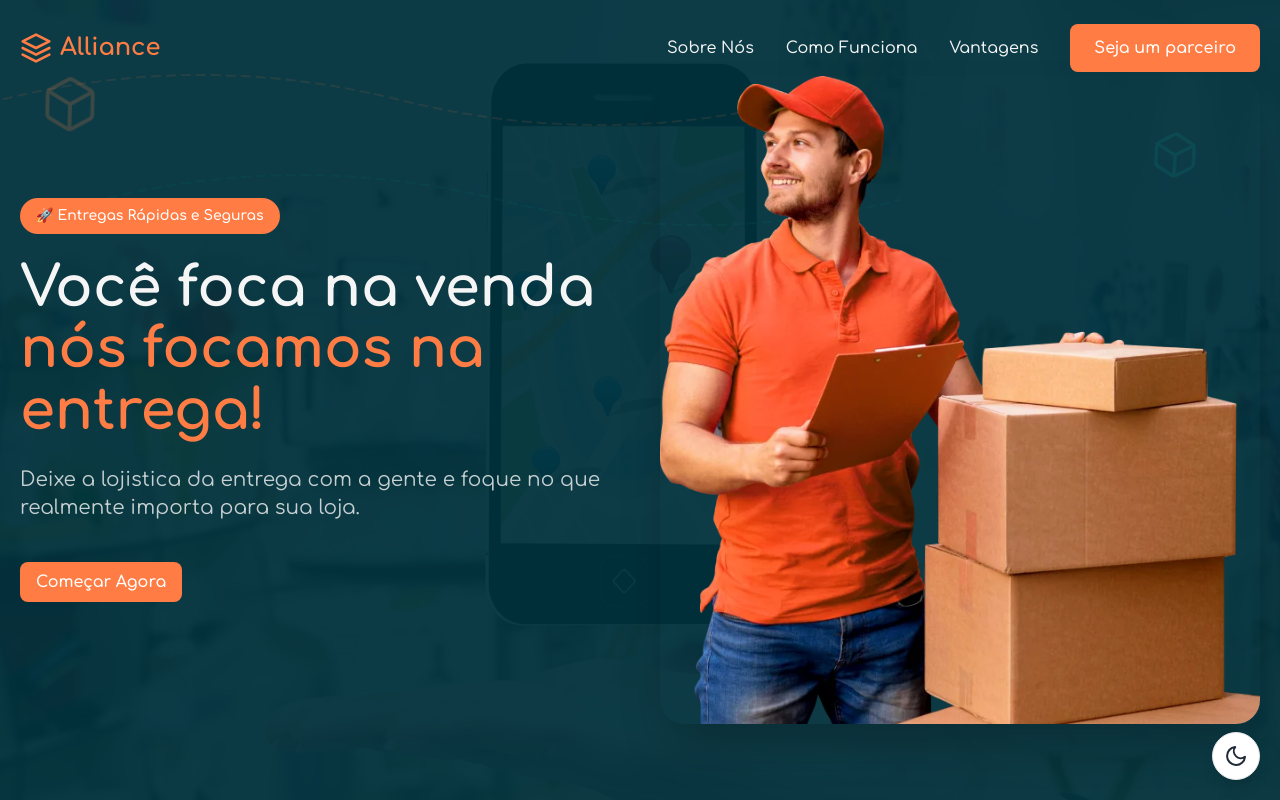
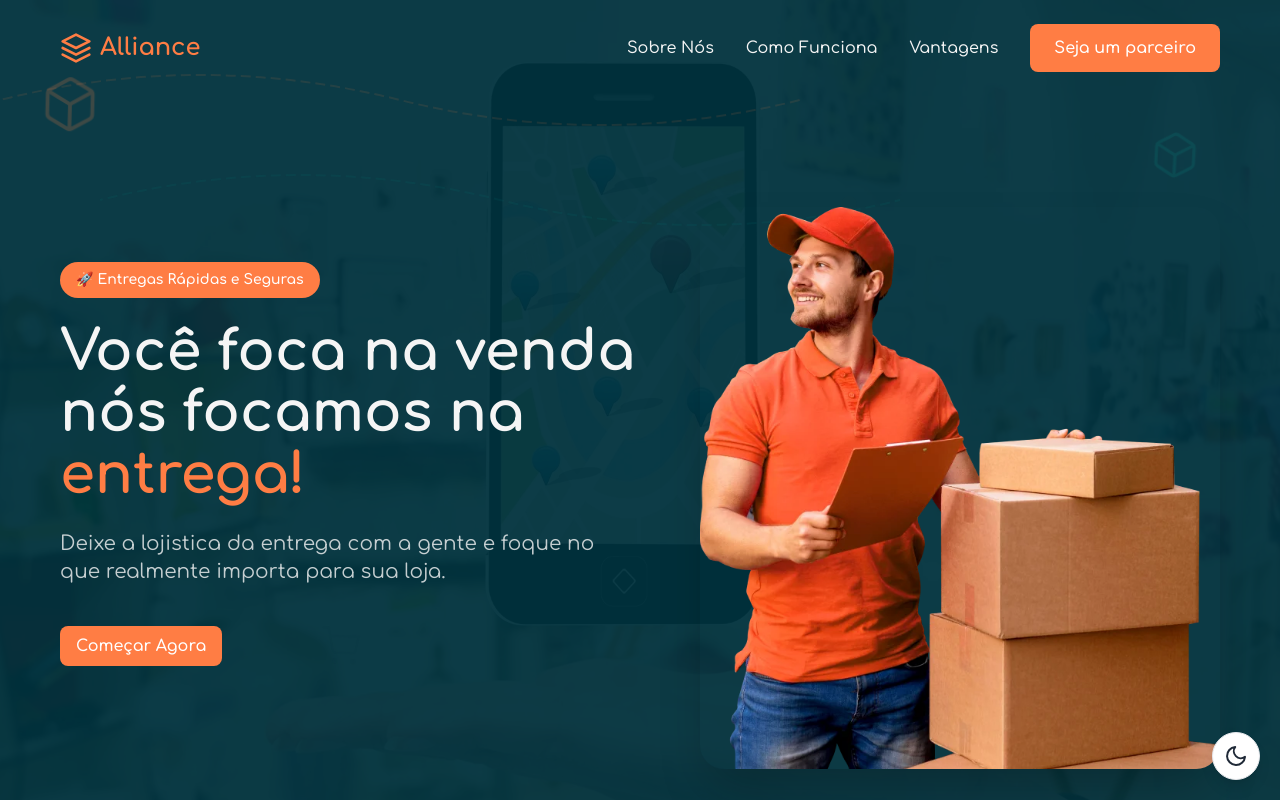
Before and after one commit to criaappoficial/alliance-entregas-website, a React (Vite) app: page / in a window 1280 px wide. Shown: the top 800 px of the page. Built offline with nearby package versions, Linux system fonts and the light colour scheme.

Commit message:
central header

```diff
--- a/src/components/Header.tsx
+++ b/src/components/Header.tsx
@@ -20,7 +20,7 @@ export const Header = () => {
           : "bg-transparent py-6"
       }`}
     >
-      <div className="container-custom max-w-[1440px] flex justify-between items-center">
+      <div className="container-custom flex justify-between items-center">
         <div className="flex items-center gap-2 text-2xl font-extrabold text-primary">
           <svg
             width="32"
--- a/src/components/Hero.tsx
+++ b/src/components/Hero.tsx
@@ -4,7 +4,7 @@ import { AnimatedElements } from "./AnimatedElements";
 
 export const Hero = () => {
   return (
-    <section className="min-h-[80vh] md:min-h-screen flex items-center relative overflow-hidden pt-24 md:pt-0">
+    <section className="min-h-[80vh] md:min-h-screen flex items-center relative overflow-hidden pt-32 md:pt-32">
       {/* Background Image with Overlay */}
       <div
         className="absolute inset-0 z-0"
@@ -19,16 +19,16 @@ export const Hero = () => {
       {/* Animated Elements */}
       <AnimatedElements />
 
-      <div className="container-custom grid grid-cols-1 lg:grid-cols-2 items-center gap-10 relative z-10 max-w-[1440px] w-full">
+      <div className="container-custom grid grid-cols-1 lg:grid-cols-2 items-center gap-10 relative z-10">
         <div className="w-full">
           <div className="animate-fade-in mb-10 lg:mb-0 text-center lg:text-left mt-10 lg:mt-0">
             <span className="inline-block px-4 py-2 bg-primary text-white rounded-full font-semibold text-sm mb-6">
               🚀 Entregas Rápidas e Seguras
             </span>
             <h1 className="text-[clamp(32px,5.5vw,56px)] leading-[1.1] font-extrabold mb-6 text-dark-text">
-              Você foca na venda
-              <br />
-              <span className="text-primary">nós focamos na entrega!</span>
+              <span className="block whitespace-nowrap">Você foca na venda</span>
+              <span className="block whitespace-nowrap">nós focamos na</span>
+              <span className="block whitespace-nowrap text-primary">entrega!</span>
             </h1>
             <p className="text-lg md:text-xl text-dark-text/80 mb-10 max-w-[600px] leading-relaxed mx-auto lg:mx-0">
               Deixe a lojistica da entrega com a gente e foque no que realmente
@@ -42,7 +42,7 @@ export const Hero = () => {
           </div>
 
         </div>
-        <div className="animate-fade-in [animation-delay:0.2s] w-full max-w-[480px] lg:max-w-none lg:w-auto justify-self-center lg:justify-self-end">
+        <div className="animate-fade-in [animation-delay:0.2s] w-full max-w-[460px] lg:max-w-none lg:w-auto justify-self-center lg:justify-self-end mt-8 lg:mt-12">
           <div
             className="relative transition-transform duration-300 ease-out transform perspective-1000 rotate-y-[-5deg] hover:rotate-y-0 hover:scale-[1.02]"
             onMouseMove={(e) => {
@@ -57,7 +57,7 @@ export const Hero = () => {
             <img
               src={heroImage}
               alt="App de Entregas"
-              className="w-full lg:w-[600px] h-auto block rounded-3xl shadow-2xl"
+              className="w-full lg:w-[520px] h-auto block rounded-3xl shadow-2xl"
             />
           </div>
         </div>
```
